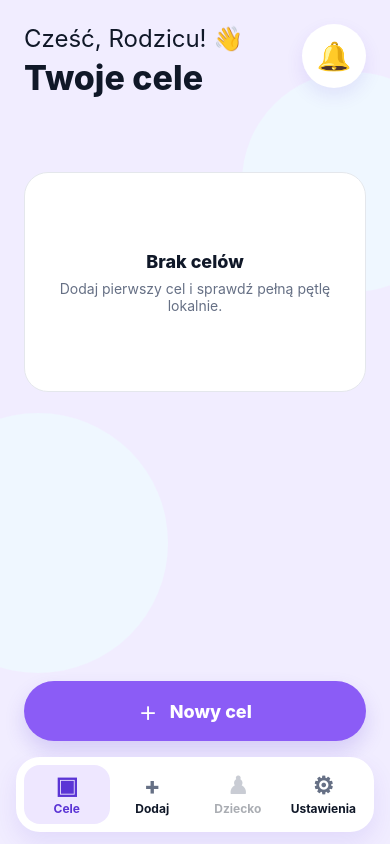
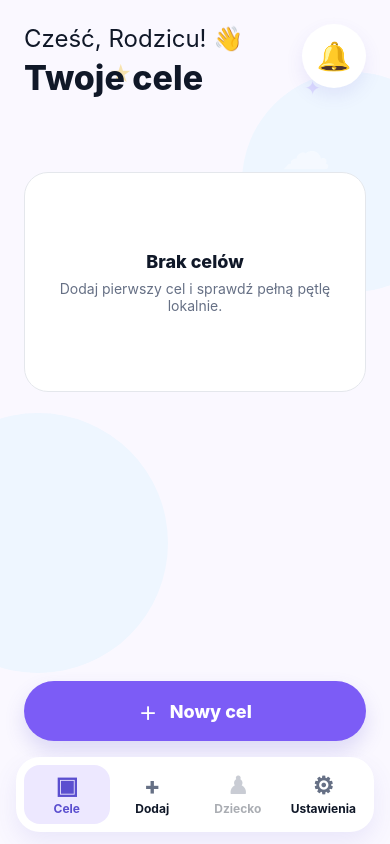
Before and after one commit to rciesielski3/unpeeky, a React Native app: screen / in a window 390 px wide. Both pictures are taken after a click on the button "Kontynuuj". Built offline with nearby package versions, Linux system fonts and the light colour scheme.

Commit message:
feat: polish ui from figma mocks

```diff
--- /dev/null
+++ b/src/components/ScreenDecorations.tsx
@@ -0,0 +1,73 @@
+import { StyleSheet, Text, View } from "react-native";
+
+import { colors } from "../ui/theme";
+
+type DecorationVariant = "stars" | "sunny" | "clouds" | "garden";
+
+type ScreenDecorationsProps = {
+  variant: DecorationVariant;
+};
+
+const DECORATIONS: Record<
+  DecorationVariant,
+  Array<{ color: string; label: string; size: number; x: number; y: number }>
+> = {
+  clouds: [
+    { color: colors.decorationCloud, label: "☁", size: 58, x: 10, y: 14 },
+    { color: colors.decorationCloud, label: "☁", size: 50, x: 78, y: 22 },
+    { color: colors.decorationWarning, label: "★", size: 28, x: 76, y: 16 },
+    { color: colors.decorationPrimary, label: "✦", size: 20, x: 18, y: 38 }
+  ],
+  garden: [
+    { color: colors.decorationGreen, label: "✿", size: 42, x: 8, y: 68 },
+    { color: colors.decorationWarning, label: "✿", size: 36, x: 82, y: 70 },
+    { color: colors.decorationCloud, label: "☁", size: 58, x: 14, y: 60 },
+    { color: colors.decorationCloud, label: "☁", size: 54, x: 74, y: 58 }
+  ],
+  stars: [
+    { color: colors.decorationWarning, label: "★", size: 22, x: 28, y: 8 },
+    { color: colors.decorationPrimary, label: "✦", size: 20, x: 78, y: 10 },
+    { color: colors.decorationCloud, label: "☁", size: 50, x: 72, y: 16 },
+    { color: colors.decorationWarning, label: "✦", size: 18, x: 12, y: 34 }
+  ],
+  sunny: [
+    { color: colors.decorationWarning, label: "★", size: 54, x: 80, y: 6 },
+    { color: colors.decorationWarning, label: "✦", size: 18, x: 12, y: 16 },
+    { color: colors.decorationCloud, label: "☁", size: 46, x: 74, y: 74 },
+    { color: colors.decorationPrimary, label: "✦", size: 18, x: 50, y: 8 }
+  ]
+};
+
+export function ScreenDecorations({ variant }: ScreenDecorationsProps) {
+  return (
+    <View pointerEvents="none" style={styles.layer}>
+      {DECORATIONS[variant].map((decoration, index) => (
+        <Text
+          key={`${decoration.label}-${index}`}
+          style={[
+            styles.decoration,
+            {
+              color: decoration.color,
+              fontSize: decoration.size,
+              left: `${decoration.x}%`,
+              top: `${decoration.y}%`
+            }
+          ]}
+        >
+          {decoration.label}
+        </Text>
+      ))}
+    </View>
+  );
+}
+
+const styles = StyleSheet.create({
+  decoration: {
+    opacity: 0.42,
+    position: "absolute"
+  },
+  layer: {
+    ...StyleSheet.absoluteFillObject,
+    overflow: "hidden"
+  }
+});
--- a/src/screens/AddGoalScreen.tsx
+++ b/src/screens/AddGoalScreen.tsx
@@ -13,6 +13,7 @@ import {
 } from "react-native";
 
 import { AvatarBadge } from "../components/AvatarBadge";
+import { ScreenDecorations } from "../components/ScreenDecorations";
 import { AVATARS, DEFAULT_AVATAR_ID } from "../domain/avatar";
 import type { AvatarId } from "../domain/avatar";
 import { DEFAULT_TILE_COUNT, TILE_OPTIONS } from "../domain/goal";
@@ -114,6 +115,7 @@ export function AddGoalScreen({ initialGoal = null, onBack, onSave }: AddGoalScr
       style={styles.container}
     >
       <ScrollView contentContainerStyle={styles.screen} keyboardShouldPersistTaps="handled" style={styles.scroll}>
+        <ScreenDecorations variant="sunny" />
         <View style={styles.header}>
           <Pressable
             accessibilityLabel={strings.addGoal.backButton}
--- a/src/screens/ChildScreen.tsx
+++ b/src/screens/ChildScreen.tsx
@@ -4,6 +4,7 @@ import Animated, { Easing, useAnimatedStyle, useSharedValue, withDelay, withTimi
 
 import { AvatarBadge } from "../components/AvatarBadge";
 import { ProgressBar } from "../components/ProgressBar";
+import { ScreenDecorations } from "../components/ScreenDecorations";
 import { TileGrid } from "../components/TileGrid";
 import { getGoalProgress, isGoalComplete } from "../domain/goal";
 import type { Goal } from "../domain/goal";
@@ -38,6 +39,7 @@ export function ChildScreen({ goal, onBack, onCompleteTask, tileColor }: ChildSc
 
   return (
     <ScrollView contentContainerStyle={styles.screen} style={styles.scroll}>
+      <ScreenDecorations variant="clouds" />
       <View style={styles.cloudLeft} />
       <View style={styles.cloudRight} />
       <Text style={styles.sparkleLeft}>✦</Text>
--- a/src/screens/GoalsScreen.tsx
+++ b/src/screens/GoalsScreen.tsx
@@ -4,6 +4,7 @@ import { FlatList, Image, Pressable, StyleSheet, Text, View } from "react-native
 import { AvatarBadge } from "../components/AvatarBadge";
 import { Button } from "../components/Button";
 import { ProgressBar } from "../components/ProgressBar";
+import { ScreenDecorations } from "../components/ScreenDecorations";
 import { FREE_GOAL_LIMIT, getGoalProgress, isGoalComplete } from "../domain/goal";
 import type { Goal } from "../domain/goal";
 import { strings } from "../i18n/strings";
@@ -37,6 +38,7 @@ export function GoalsScreen({
     <View style={styles.screen}>
       <View style={styles.glowTop} />
       <View style={styles.glowBottom} />
+      <ScreenDecorations variant="stars" />
       <View style={styles.header}>
         <View style={styles.headerCopy}>
           <Text style={styles.hello}>{strings.goals.greeting}</Text>
--- a/src/screens/SettingsScreen.tsx
+++ b/src/screens/SettingsScreen.tsx
@@ -1,6 +1,7 @@
 import { useEffect, useState } from "react";
 import { Modal, Pressable, ScrollView, StyleSheet, Switch, Text, TextInput, View } from "react-native";
 
+import { ScreenDecorations } from "../components/ScreenDecorations";
 import { generateParentPin, isParentPinValid as validateParentPin, TILE_COLOR_OPTIONS } from "../domain/goal";
 import type { AppMode, AppSettings, TileColorId } from "../domain/goal";
 import { strings } from "../i18n/strings";
@@ -121,6 +122,7 @@ export function SettingsScreen({ onResetGoals, onSettingsChange, settings }: Set
 
   return (
     <ScrollView contentContainerStyle={styles.screen} keyboardShouldPersistTaps="handled" style={styles.container}>
+      <ScreenDecorations variant="garden" />
       <View style={styles.hero}>
         <Text style={styles.title}>{strings.settings.title}</Text>
       </View>
--- a/src/ui/theme.ts
+++ b/src/ui/theme.ts
@@ -2,19 +2,19 @@ import { Platform } from "react-native";
 
 export const colors = {
   background: "#F8FAFC",
-  parentBackground: "#F1EDFF",
-  parentBackgroundSoft: "#EFF7FF",
-  addBackground: "#FFF5D8",
-  childBackground: "#EAF5FF",
-  settingsBackground: "#EEF8DF",
+  parentBackground: "#FAF8FF",
+  parentBackgroundSoft: "#EEF6FF",
+  addBackground: "#FFF8E6",
+  childBackground: "#EEF7FF",
+  settingsBackground: "#F1FAE6",
   surface: "#FFFFFF",
   surfaceMuted: "#F2F4FF",
-  primary: "#8B5CF6",
-  primaryDark: "#5B35D5",
-  primarySoft: "#EEE7FF",
-  accent: "#7AC943",
+  primary: "#7C5CF6",
+  primaryDark: "#5B4FCF",
+  primarySoft: "#EDE8FF",
+  accent: "#72C93A",
   accentDark: "#4C9F24",
-  warning: "#FFB703",
+  warning: "#F5C842",
   warningDark: "#E67700",
   ctaWarning: "#FFC20E",
   ctaWarningDisabled: "#FFE38A",
@@ -24,6 +24,10 @@ export const colors = {
   tile: "#C8A7F2",
   successSurface: "#F0FBE7",
   successBorder: "#B7E987",
+  decorationPrimary: "#C5B8FF",
+  decorationWarning: "#F5C842",
+  decorationGreen: "#BDEB8F",
+  decorationCloud: "#FFFFFF",
   confettiYellow: "#FFD43B",
   confettiBlue: "#74C0FC",
   confettiPink: "#FAA2C1",
```
